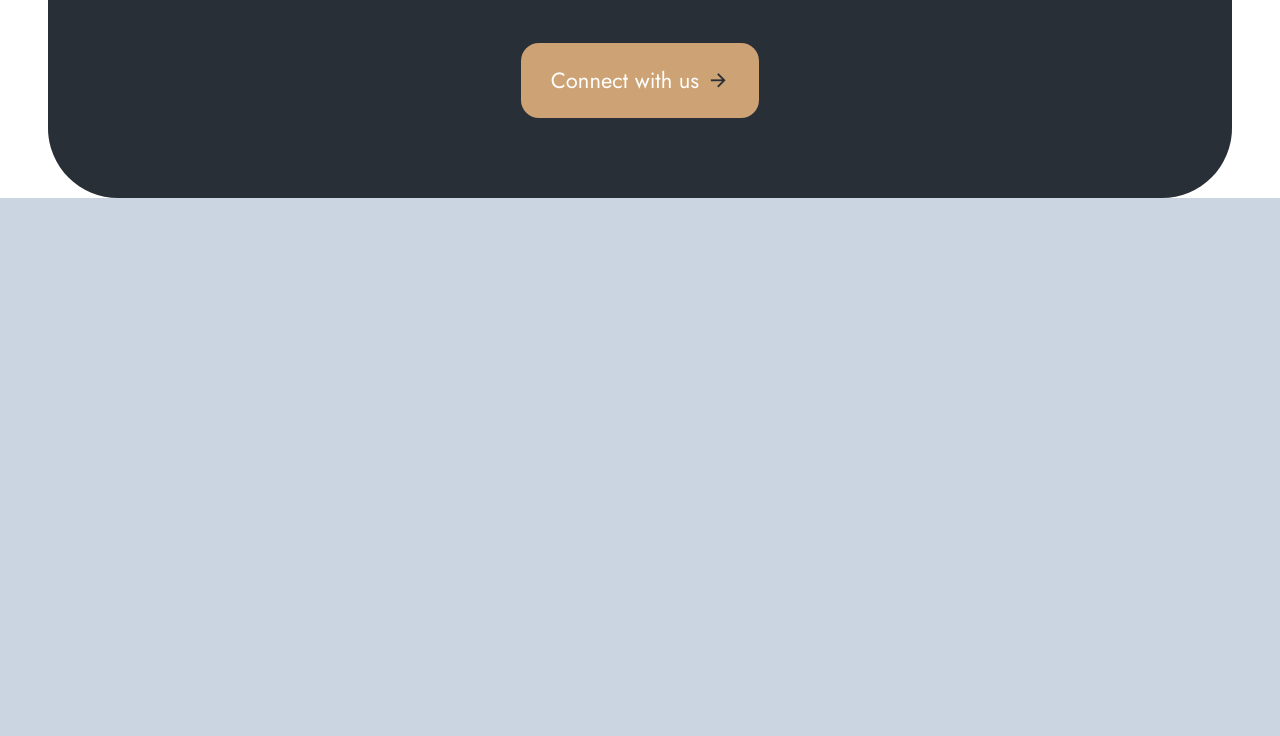
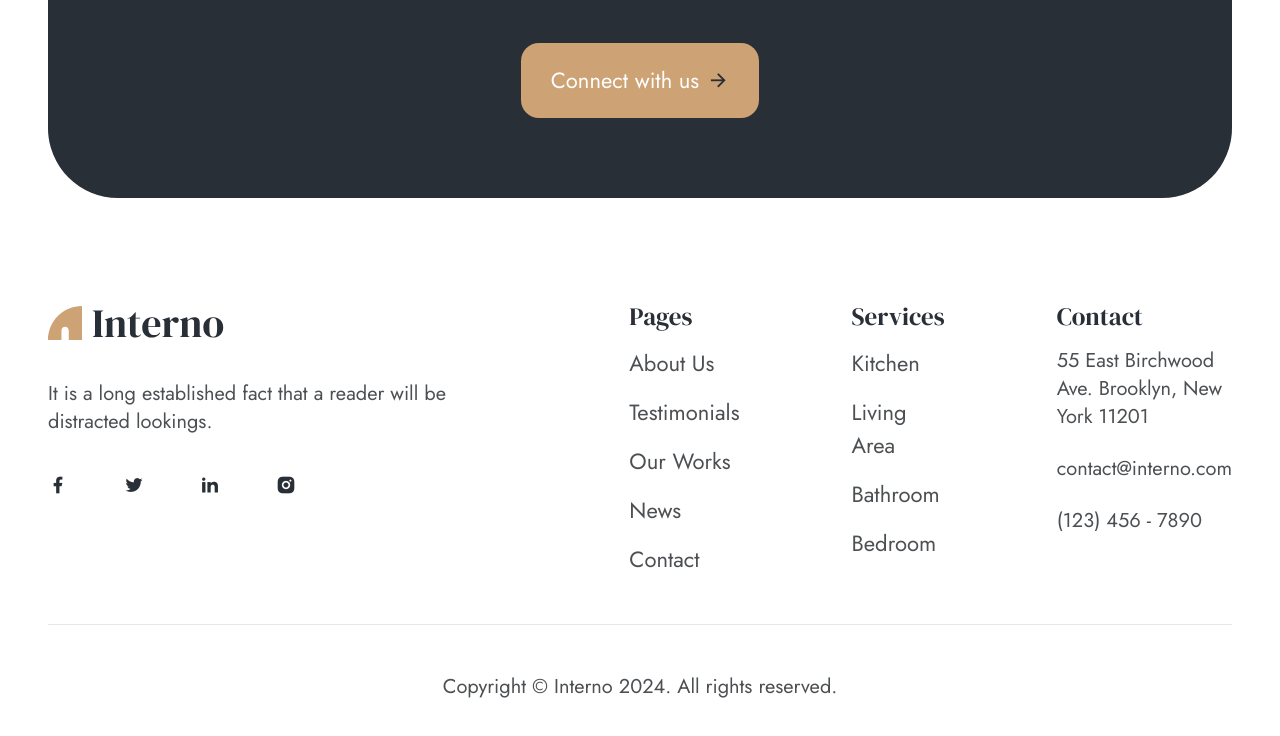
Before and after one commit to NhutHuynhiOSDev-hub/interno-modern-website-tailwind-css, a React (Vite) app in the folder interno/: page / in a window 1280 px wide. Shown: the part 6977-7713 px from the top of the page. Built offline with nearby package versions, Linux system fonts and the light colour scheme.

Commit message:
finish section

```diff
--- a/interno/src/App.jsx
+++ b/interno/src/App.jsx
@@ -42,6 +42,7 @@ const App = () => {
     <div>
       <Header />
       <Main />
+      <Footer />
     </div>
   );
 };
@@ -87,7 +88,6 @@ const Main = () => {
       <StatsSection />
       <NewsSection />
       <ContactSection />
-      <div className="h-[3000px] bg-slate-300"></div>
     </main>
   );
 };
@@ -501,4 +501,85 @@ const ContactSection = () => {
   );
 };
 
+const Footer = () => {
+  return (
+    <footer
+      id="footer"
+      className="footer relative mt-[50px] xl:mt-[100px] mx-12 z-20"
+    >
+      <div className="flex flex-col xl:flex-row gap-26 xl:gap-36 mx-auto ">
+        <div className="w-full w-max-[400px] flex flex-col items-center xl:items-start space-y-8 text-center xl:text-start mb-8">
+          <a>
+            <img src={logo} alt="logo" />
+          </a>
+          <p className="text-xl">
+            It is a long established fact that a reader will be distracted
+            lookings.
+          </p>
+          <ul className="text-primary flex flex-row gap-14 justify-center items-center xl:justify-start ">
+            <li>
+              <a href="#">
+                <i className="ri-facebook-fill"></i>
+              </a>
+            </li>
+            <li>
+              <a href="#">
+                <i className="ri-twitter-fill"></i>
+              </a>
+            </li>
+            <li>
+              <a href="#">
+                <i className="ri-linkedin-fill"></i>
+              </a>
+            </li>
+            <li>
+              <a href="#">
+                <i className="ri-instagram-fill"></i>
+              </a>
+            </li>
+          </ul>
+        </div>
+
+        <div className="w-full flex flex-col xl:flex-row text-center xl:text-start gap-12 xl:gap-28 justify-center xl:justify-end">
+          {/* Pages */}
+          <div className="foooter__item">
+            <h3 className="h3 mb-3 ">Pages</h3>
+            <ul className="flex flex-col gap-4">
+              <li>About Us</li>
+              <li>Testimonials</li>
+              <li>Our Works</li>
+              <li>News</li>
+              <li>Contact</li>
+            </ul>
+          </div>
+
+          {/* Services */}
+          <div className="foooter__item">
+            <h3 className="h3 mb-3 ">Services</h3>
+            <ul className="flex flex-col gap-4">
+              <li>Kitchen</li>
+              <li>Living Area</li>
+              <li>Bathroom</li>
+              <li>Bedroom</li>
+            </ul>
+          </div>
+
+          {/* Contact */}
+          <div className="foooter__item max-w-[260px] mx-auto xl:mx-0">
+            <h3 className="h3 mb-3 ">Contact</h3>
+            <ul className="flex flex-col gap-6 text-xl">
+              <p>55 East Birchwood Ave. Brooklyn, New York 11201</p>
+              <p>contact@interno.com</p>
+              <p>(123) 456 - 7890</p>
+            </ul>
+          </div>
+        </div>
+      </div>
+      <p className="footer_copyright mt-12 p-12 text-xl text-center xl:border-t bg-white">
+        Copyright © Interno 2024. All rights reserved.
+      </p>
+    </footer>
+  );
+};
+
 export default App;
```
